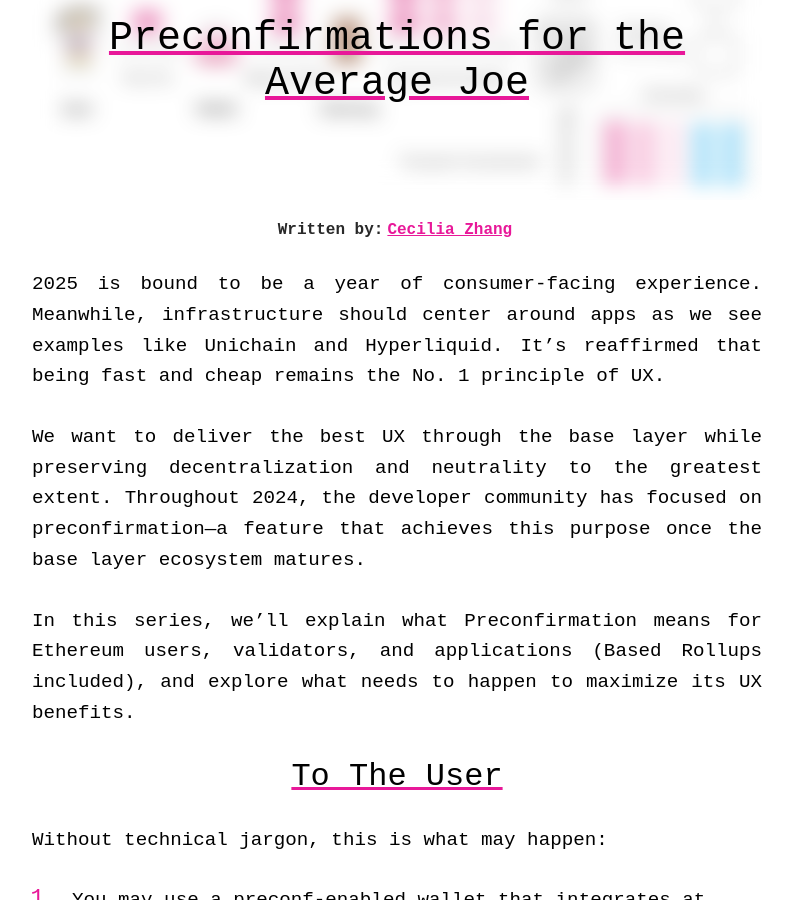
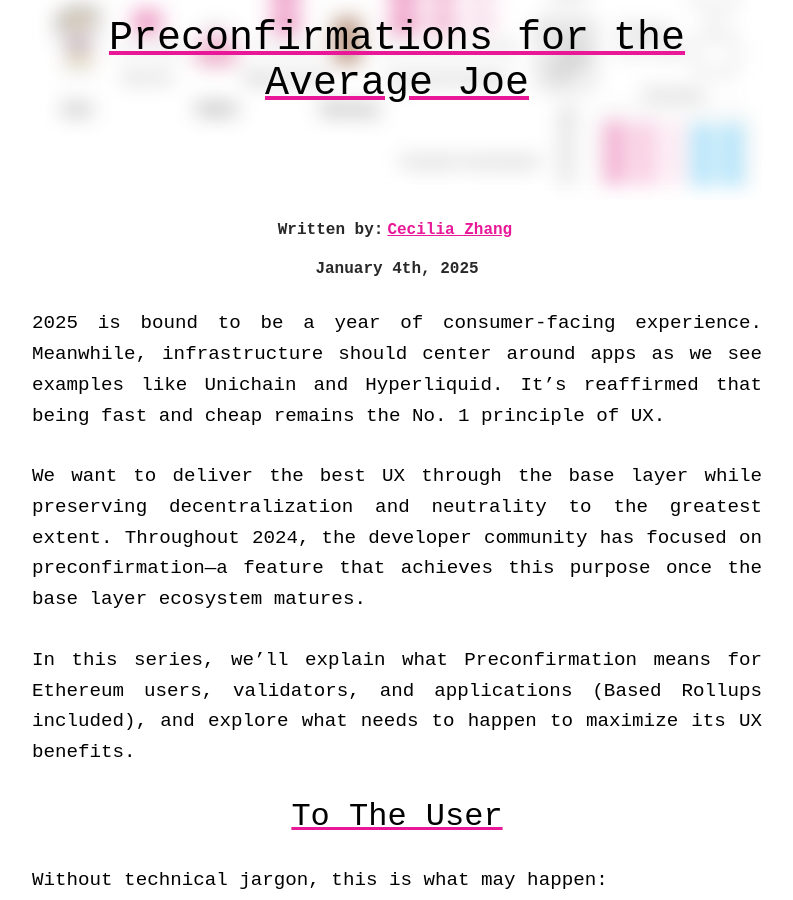
Before and after one commit to ex-scxr/ex-scxr.github.io, a Jekyll site: the page built from preconfs.md, in a window 1280 px wide and 900 px high, scrolled down 427 px. Shown: the whole window, without its empty margins (243-1036 px from the left). Built offline with Jekyll 4.4.1, drawn with Linux system fonts in a browser that asks for light colours.

Commit message:
a couple fixes

```diff
--- a/_layouts/article.html
+++ b/_layouts/article.html
@@ -23,8 +23,6 @@
 <meta name="twitter:image:alt" content="Visual representation of preconfirmations in Ethereum.">
 <meta name="twitter:site" content="@gwyneth_taiko"> <!-- Optional: Your Twitter handle -->
 <meta name="twitter:creator" content="@ceciliaz030"> <!-- Optional: Creator's Twitter handle -->
-
-
 </head>
 <body>
     <header>
--- a/preconfs.md
+++ b/preconfs.md
@@ -8,6 +8,8 @@ permalink: /research/preconfs/
     <h1 class="blurred-title">{{ page.title }}</h1>
 </div>
 #### Written by:**[Cecilia Zhang](https://x.com/ceciliaz030)**
+#### January 4th, 2025
+
 2025 is bound to be a year of consumer-facing experience. Meanwhile, infrastructure should center around apps as we see examples like Unichain and Hyperliquid. It's reaffirmed that being fast and cheap remains the No. 1 principle of UX.
 
 We want to deliver the best UX through the base layer while preserving decentralization and neutrality to the greatest extent. Throughout 2024, the developer community has focused on preconfirmation—a feature that achieves this purpose once the base layer ecosystem matures.
```
